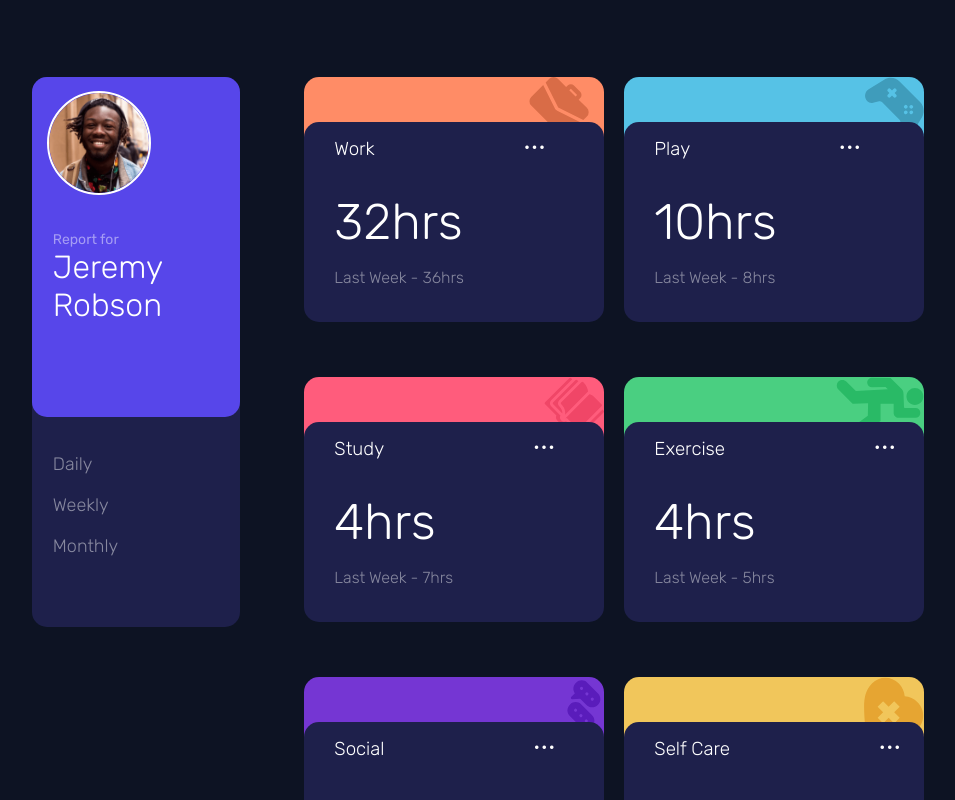
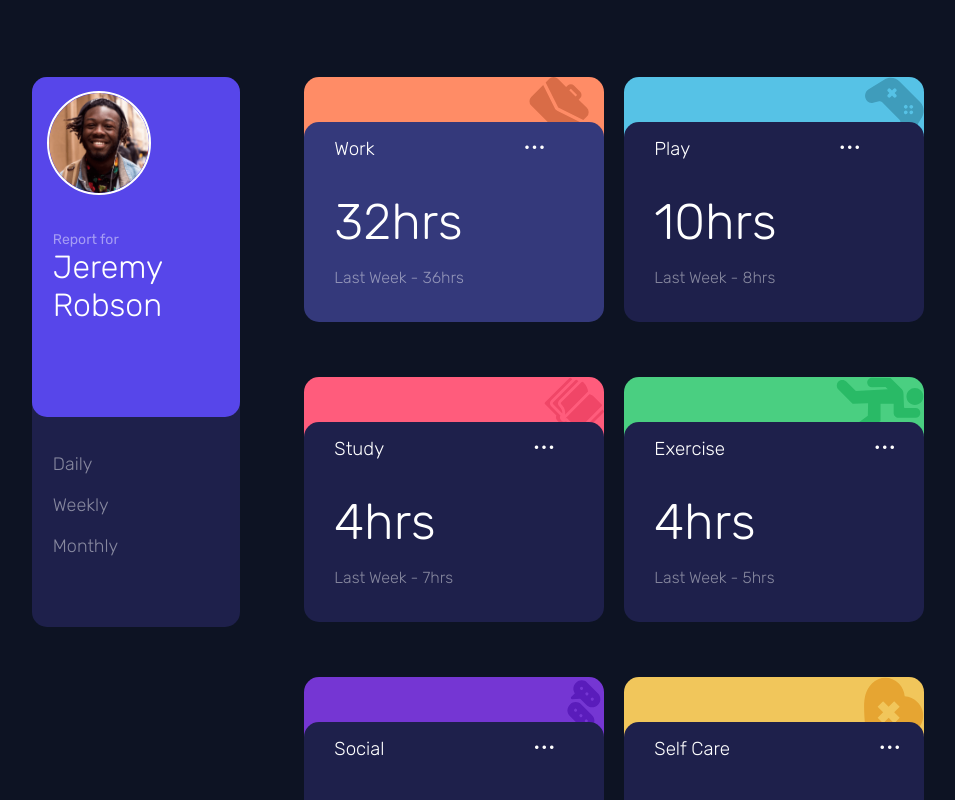
Before and after one commit to ArthurVRoost/React-Time-Tracking, a React (Vite) app: page / in a window 1280 px wide. In both pictures the pointer is over the element 550 px from the left and 221 px from the top of the page. Shown: the top 800 px of the page, without its empty margins (96-1051 px from the left). Built offline with nearby package versions, Linux system fonts and the light colour scheme.

Commit message:
active state

```diff
--- a/src/Components/CardsEnfant/cardsenfant.css
+++ b/src/Components/CardsEnfant/cardsenfant.css
@@ -42,6 +42,9 @@
     margin-top: -5%;
     padding-left: 10%;
 }
+.divEnfantDiv2:hover{
+    background-color: #34397b;
+}
 .divEnfantH3{
     margin-top: 6%;
     font-family: "Rubik";
```
